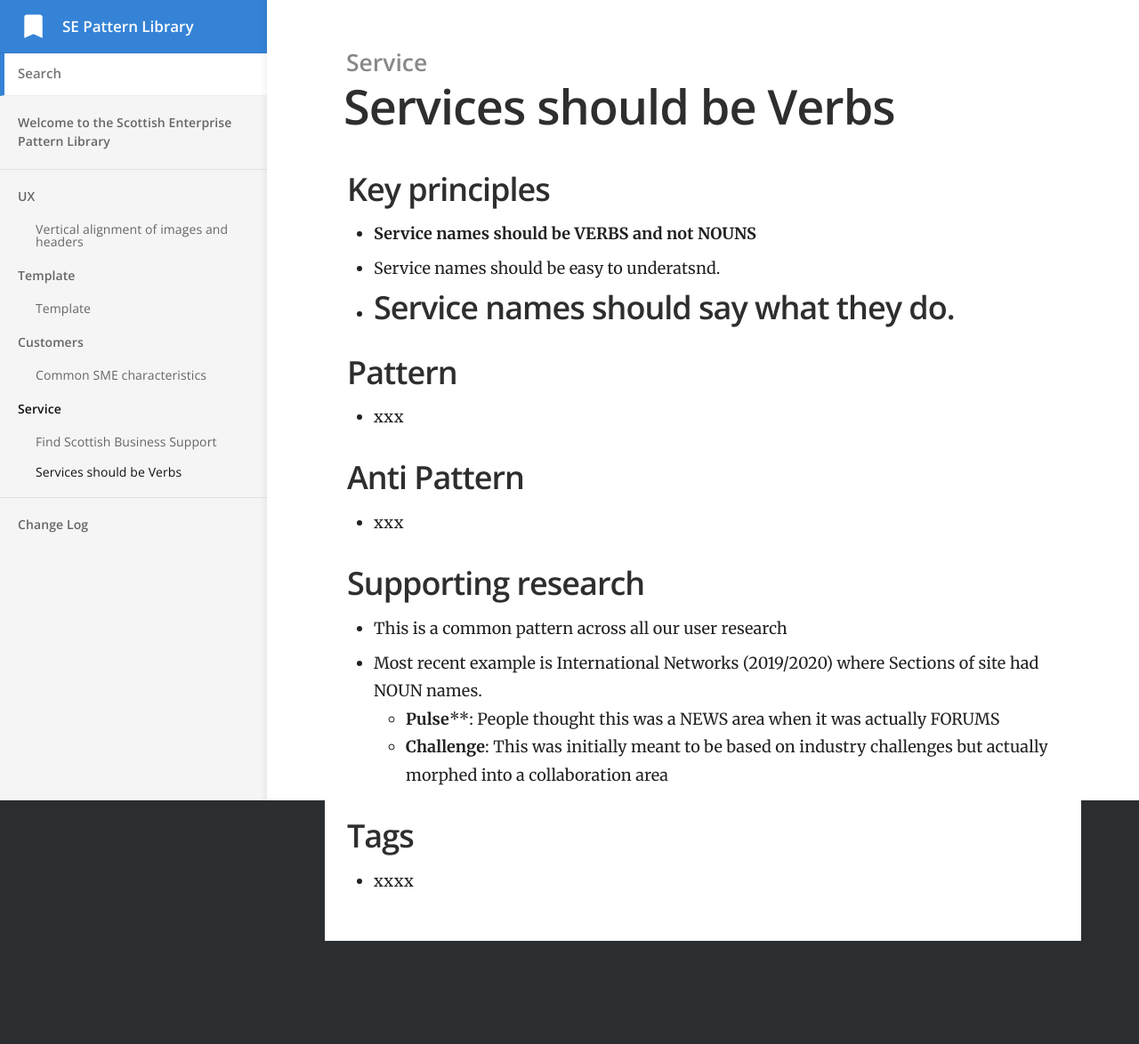
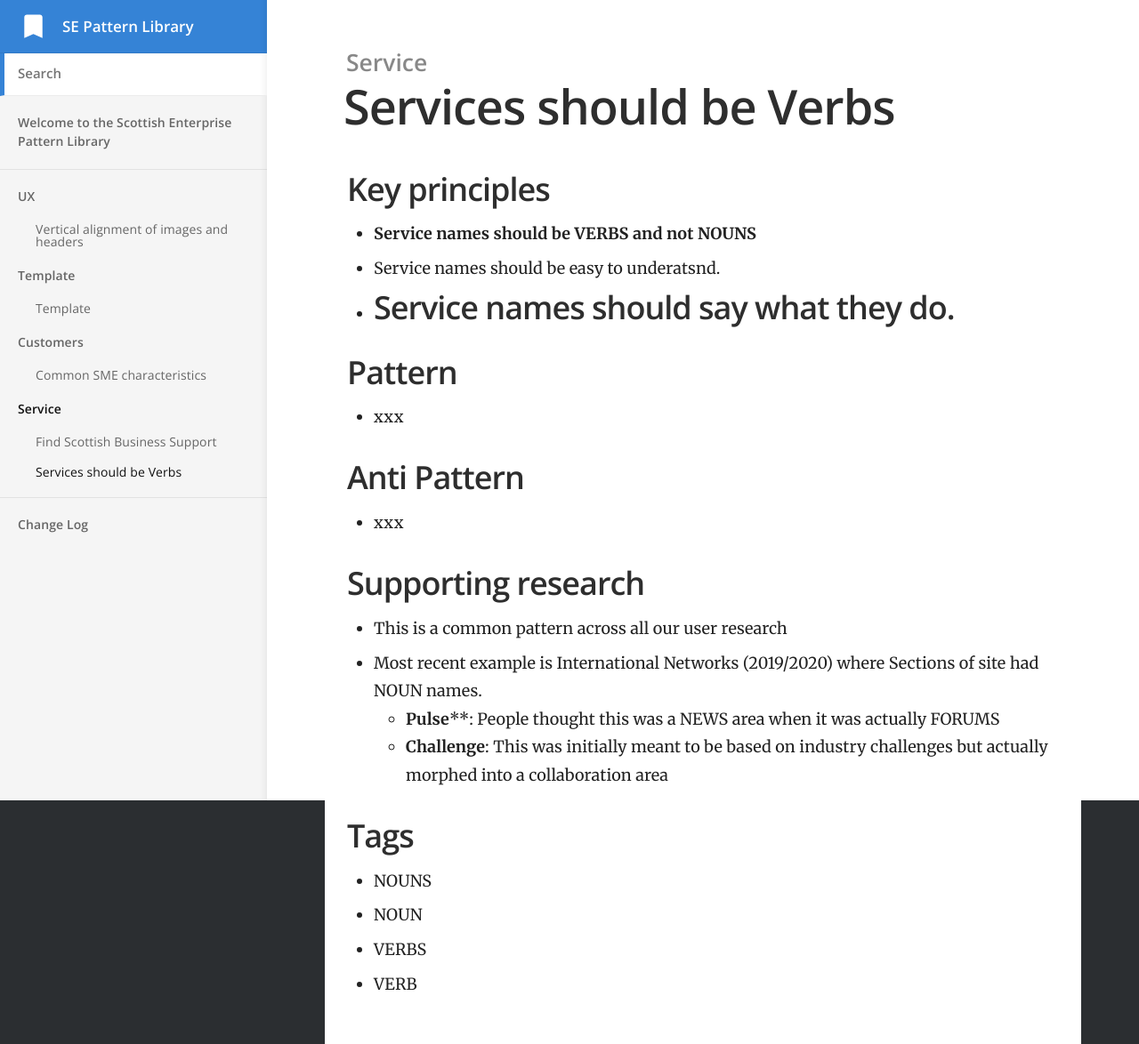
Before and after one commit to scotentSD/patterns, a Jekyll site: the page built from _docs/Content/05-Service-services-should-be-verbs.md, in a window 1280 px wide. Shown: the whole page at 89% size. Built offline with Jekyll 4.4.1, drawn with Linux system fonts in a browser that asks for light colours; before the commit the page ends 1058 px from its top, so only the background shows below that.

Commit message:
Update 05-Service-services-should-be-verbs.md
mk

```diff
--- a/_docs/Content/05-Service-services-should-be-verbs.md
+++ b/_docs/Content/05-Service-services-should-be-verbs.md
@@ -23,8 +23,8 @@ order: 5
    - **Challenge**:  This was initially meant to be based on industry challenges but actually morphed into a collaboration area
 
 
-
-
-
 ## Tags
-- xxxx
+- NOUNS
+- NOUN
+- VERBS
+- VERB
```
